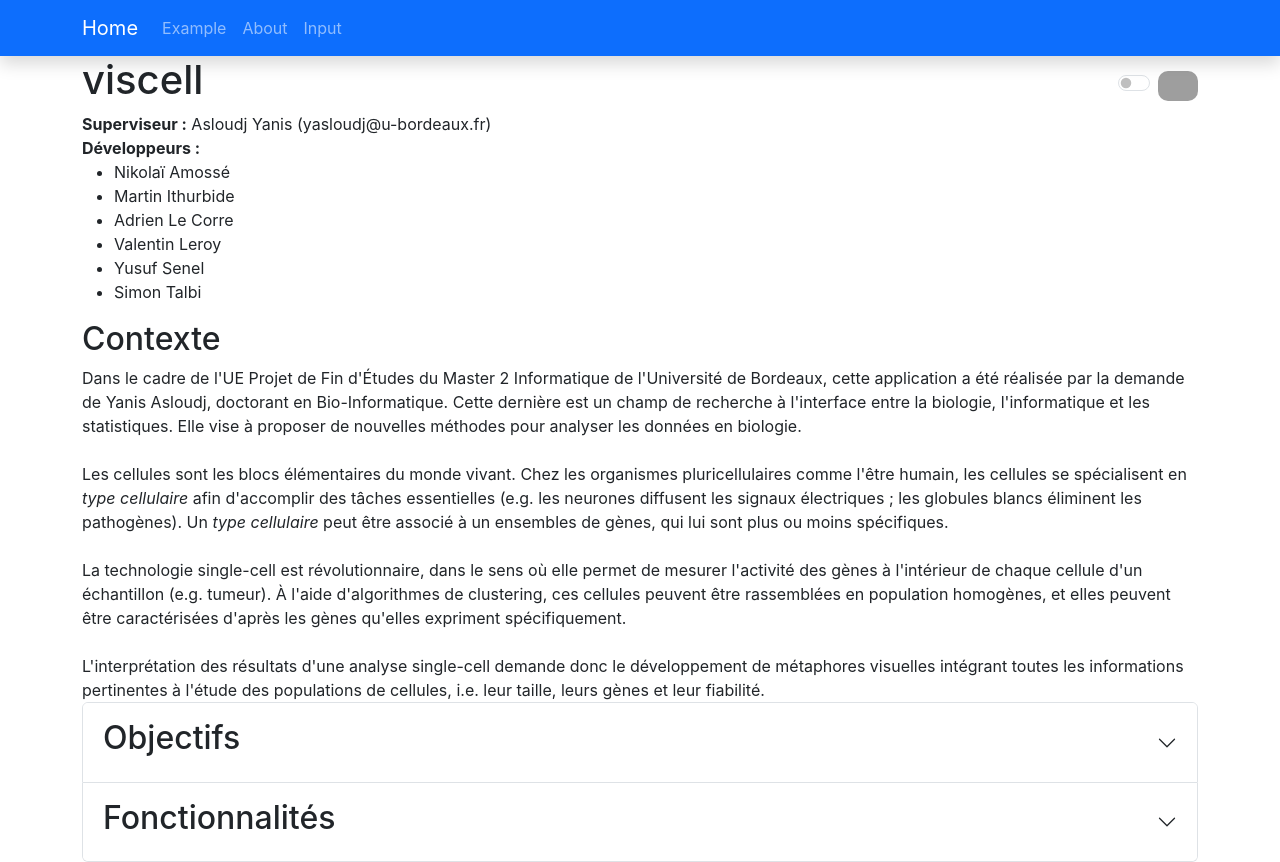
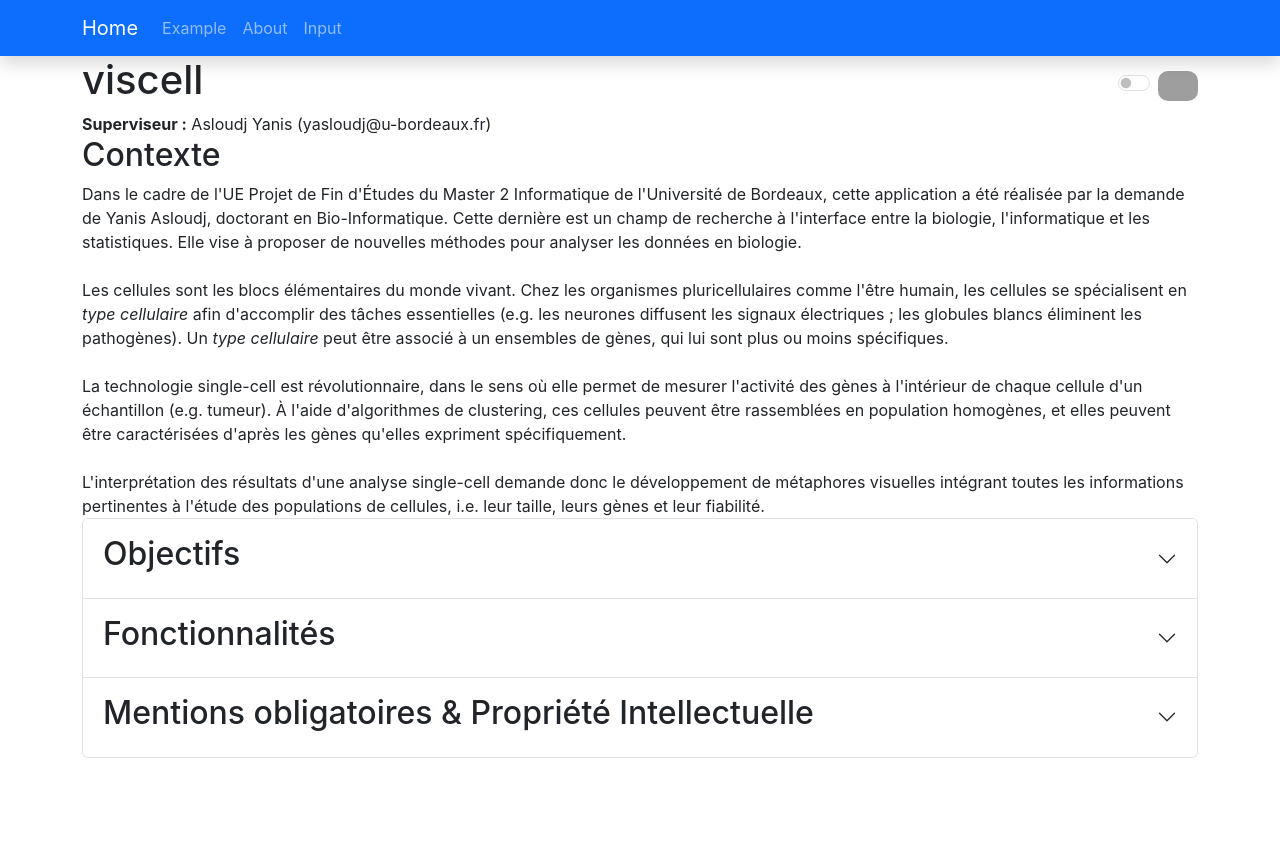
Before and after one commit to sitalbi/viscell, a React (Create React App) app in the folder client/: page /about in a window 1280 px wide. Built offline with nearby package versions, Linux system fonts and the light colour scheme; grey boxes are pictures that could not be loaded.

Commit message:
(fix) Added Mandatory statements

```diff
--- a/client/src/components/About.js
+++ b/client/src/components/About.js
@@ -9,7 +9,8 @@ export const About = () => {
   };
 
   return (
-    <Container className="d-flex justify-content-center">
+    <Container className="d-flex justify-content-center"
+    style={{marginBottom:"100px"}}>
       <Row>
         <Col>
           <div
@@ -17,17 +18,18 @@ export const About = () => {
             style={{ display: "flex", justifyContent: "space-between" }}
           >
             <h1 id="viscell">viscell</h1>
-            <Form onClick={toggleForm}>
+            <Form>
               <Form.Check
+                onClick={toggleForm}
                 type="switch"
                 id="custom-switch"
-                style={{ "marginTop": "15px" }}
+                style={{ marginTop: "15px" }}
                 label={
                   <>
                     <img
                       src="https://purecatamphetamine.github.io/country-flag-icons/3x2/GB.svg"
                       alt="English Flag"
-                      style={{ width: "40px", "borderRadius": "10px" }}
+                      style={{ width: "40px", borderRadius: "10px" }}
                     />
                   </>
                 }
@@ -35,18 +37,11 @@ export const About = () => {
             </Form>
           </div>
           {formActivated ? (
-              <> {/* English Version */ }
+            <>
+              {/* English Version */}
               <strong>Imagined by :</strong> Asloudj Yanis
-                  (yasloudj@u-bordeaux.fr)<br />
-                    <strong>Developed by :</strong>
-                    <ul>
-                      <li>Nikolaï Amossé</li>
-                      <li>Martin Ithurbide</li>
-                      <li>Adrien Le Corre</li>
-                      <li>Valentin Leroy</li>
-                      <li>Yusuf Senel</li>
-                      <li>Simon Talbi</li>
-                    </ul>
+              (yasloudj@u-bordeaux.fr)
+              <br />
               <h2 id="context">Context</h2>
               In the context of the End of Studies Project UE of the Master 2
               Computer Science at the University of Bordeaux, this application
@@ -66,16 +61,15 @@ export const About = () => {
               <br />
               Single-cell technology is revolutionary in the sense that it
               allows the measurement of gene activity inside each cell of a
-                sample (e.g. tumor). Using clustering algorithms, these cells
-                can be grouped into homogeneous populations, and they can be
+              sample (e.g. tumor). Using clustering algorithms, these cells can
+              be grouped into homogeneous populations, and they can be
               characterized according to the genes they specifically express.
               <br />
               <br />
               The interpretation of the results of a single-cell analysis
-                therefore requires the development of visual metaphors
-                integrating all the relevant information for the study of cell
-                populations, i.e. their size, their genes, and their
-                reliability.
+              therefore requires the development of visual metaphors integrating
+              all the relevant information for the study of cell populations,
+              i.e. their size, their genes, and their reliability.
               <br />
               <Accordion defaultActiveKey="0" alwaysOpen>
                 <Accordion.Item eventKey="1">
@@ -104,53 +98,85 @@ export const About = () => {
                     </p>
                   </Accordion.Body>
                 </Accordion.Item>
+                <Accordion.Item eventKey="3">
+                  <Accordion.Header>
+                    <h2>Mandatory information & Intellectual property</h2>
+                  </Accordion.Header>
+                  <Accordion.Body>
+                    <h3>Mandatory information</h3>
+                    <ul>
+                      <li>
+                        This application is the property of the University of
+                        Bordeaux.
+                      </li>
+                      <li>
+                        The hypertext links present on this site and directing
+                        users to other websites cannot engage the responsibility
+                        of the University of Bordeaux as to the content of these
+                        sites.
+                      </li>
+                    </ul>
+
+                    <h3>Intellectual property</h3>
+                    <ul>
+                      <li>
+                        Flag Logo:{" "}
+                        <a href="https://purecatamphetamine.github.io/country-flag-icons/3x2/index.html">
+                          purecatamphetamine.github.io
+                        </a>
+                      </li>
+                      <li>Favicon: Property of the University of Bordeaux</li>
+                      <li>
+                        University Logo: Property of the University of Bordeaux.
+                      </li>
+                    </ul>
+                    <ul>
+                      <li>
+                        JavaScript Libraries: Property of their respective
+                        authors.
+                      </li>
+                    </ul>
+                  </Accordion.Body>
+                </Accordion.Item>
               </Accordion>
             </>
           ) : (
-              <> {/* French Version */ }
+            <>
+              {" "}
+              {/* French Version */}
               <strong>Superviseur :</strong> Asloudj Yanis
-                  (yasloudj@u-bordeaux.fr)  <br />
-                    <strong>Développeurs :</strong>
-                    <ul>
-                      <li>Nikolaï Amossé</li>
-                      <li>Martin Ithurbide</li>
-                      <li>Adrien Le Corre</li>
-                      <li>Valentin Leroy</li>
-                      <li>Yusuf Senel</li>
-                      <li>Simon Talbi</li>
-                    </ul>
+              (yasloudj@u-bordeaux.fr) <br />
               <h2 id="contexte">Contexte</h2>
               Dans le cadre de l'UE Projet de Fin d'Études du Master 2
-                Informatique de l'Université de Bordeaux, cette application a
-                été réalisée par la demande de Yanis Asloudj, doctorant en
+              Informatique de l'Université de Bordeaux, cette application a été
+              réalisée par la demande de Yanis Asloudj, doctorant en
               Bio-Informatique. Cette dernière est un champ de recherche à
-                l'interface entre la biologie, l'informatique et les
-                statistiques. Elle vise à proposer de nouvelles méthodes pour
-                analyser les données en biologie.
+              l'interface entre la biologie, l'informatique et les statistiques.
+              Elle vise à proposer de nouvelles méthodes pour analyser les
+              données en biologie.
               <br />
               <br />
-                Les cellules sont les blocs élémentaires du monde vivant. Chez
-                les organismes pluricellulaires comme l'être humain, les
-                cellules se spécialisent en <em>type cellulaire</em> afin
-                d'accomplir des tâches essentielles (e.g. les neurones diffusent
-                les signaux électriques ; les globules blancs éliminent les
-                pathogènes). Un <em>type cellulaire</em> peut être associé à un
-                ensembles de gènes, qui lui sont plus ou moins spécifiques.
+              Les cellules sont les blocs élémentaires du monde vivant. Chez les
+              organismes pluricellulaires comme l'être humain, les cellules se
+              spécialisent en <em>type cellulaire</em> afin d'accomplir des
+              tâches essentielles (e.g. les neurones diffusent les signaux
+              électriques ; les globules blancs éliminent les pathogènes). Un{" "}
+              <em>type cellulaire</em> peut être associé à un ensembles de
+              gènes, qui lui sont plus ou moins spécifiques.
               <br />
               <br />
               La technologie single-cell est révolutionnaire, dans le sens où
               elle permet de mesurer l'activité des gènes à l'intérieur de
               chaque cellule d'un échantillon (e.g. tumeur). À l'aide
-                d'algorithmes de clustering, ces cellules peuvent être
-                rassemblées en population homogènes, et elles peuvent être
-                caractérisées d'après les gènes qu'elles expriment
-                spécifiquement.
+              d'algorithmes de clustering, ces cellules peuvent être rassemblées
+              en population homogènes, et elles peuvent être caractérisées
+              d'après les gènes qu'elles expriment spécifiquement.
               <br />
               <br />
               L'interprétation des résultats d'une analyse single-cell demande
-                donc le développement de métaphores visuelles intégrant toutes
-                les informations pertinentes à l'étude des populations de
-                cellules, i.e. leur taille, leurs gènes et leur fiabilité.
+              donc le développement de métaphores visuelles intégrant toutes les
+              informations pertinentes à l'étude des populations de cellules,
+              i.e. leur taille, leurs gènes et leur fiabilité.
               <br />
               <Accordion defaultActiveKey="0" alwaysOpen>
                 <Accordion.Item eventKey="1">
@@ -162,11 +188,10 @@ export const About = () => {
                       Pour explorer les résultats d'une analyse single-cell,
                       Yanis Asloudj a conceptualisé une métaphore visuelle
                       simple, axée autour de plusieurs barplots, représentant
-                        une population de cellules chacun. Le contenu d'un
-                        barplot représente les gènes caractéristiques d'une
-                        population, tandis que son positionnement sur l’écran
-                        représente les liens de parenté avec les autres
-                        populations.
+                      une population de cellules chacun. Le contenu d'un barplot
+                      représente les gènes caractéristiques d'une population,
+                      tandis que son positionnement sur l’écran représente les
+                      liens de parenté avec les autres populations.
                     </p>
                   </Accordion.Body>
                 </Accordion.Item>
@@ -180,6 +205,46 @@ export const About = () => {
                     </p>
                   </Accordion.Body>
                 </Accordion.Item>
+                <Accordion.Item eventKey="3">
+                  <Accordion.Header id="technologies">
+                    <h2>Mentions obligatoires & Propriété Intellectuelle</h2>
+                  </Accordion.Header>
+                  <Accordion.Body>
+                    <h3>Mentions obligatoires</h3>
+                    <ul>
+                      <li>
+                        Cette application est la propriété de l'Université de
+                        Bordeaux.
+                      </li>
+                      <li>
+                        Les liens hypertextes présents sur ce site et dirigeant
+                        les utilisateurs vers d'autres sites internet ne
+                        sauraient engager la responsabilité de l'Université de
+                        Bordeaux quant au contenu de ces sites.
+                      </li>
+                    </ul>
+
+                    <h3>Propriété Intellectuelle</h3>
+                    <ul>
+                      <li>
+                        Logo Drapeau :{" "}
+                        <a href="https://purecatamphetamine.github.io/country-flag-icons/3x2/index.html">
+                          purecatamphetamine.github.io
+                        </a>
+                      </li>
+                      <li>Favicon : Propriété de l'Université de Bordeaux</li>
+                      <li>
+                        Logo Université : Propriété de l'Université de Bordeaux.
+                      </li>
+                    </ul>
+                    <ul>
+                      <li>
+                        Bibliothèques JavaScript : Propriété de leurs auteurs
+                        respectifs.
+                      </li>
+                    </ul>
+                  </Accordion.Body>
+                </Accordion.Item>
               </Accordion>
             </>
           )}
```
Also changed, not shown: 1 other file (tests, documents, lock files or other folders). Lines whose indentation alone changed are shown as unchanged.
